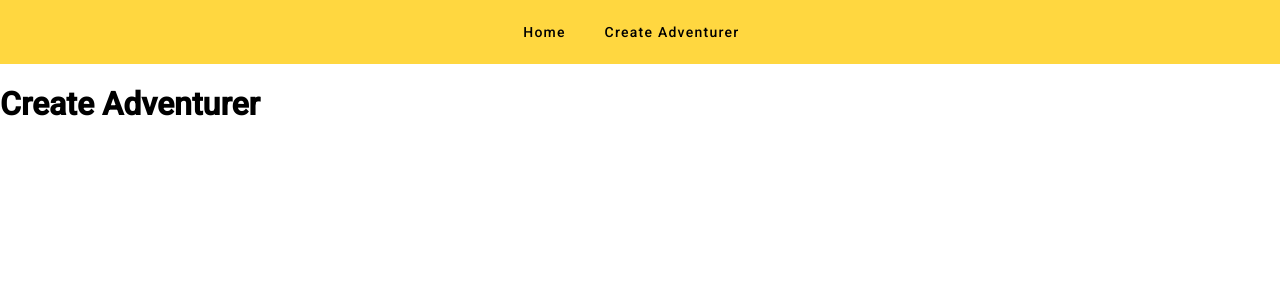
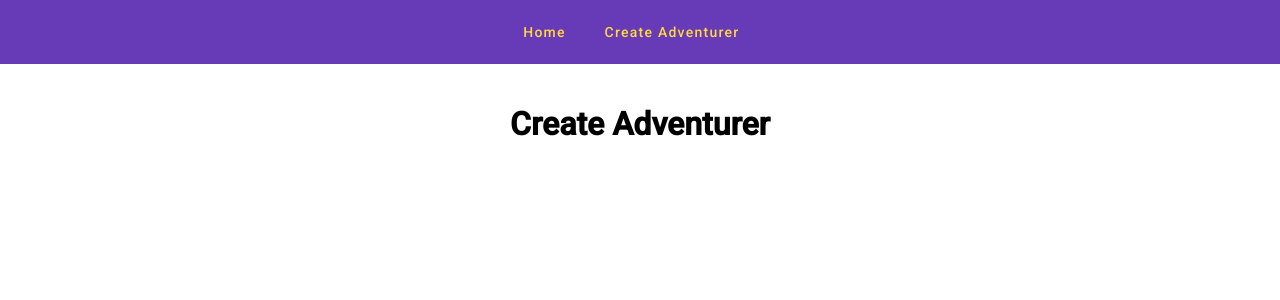
Before and after one commit to coreybigboi/adventurerCreator, an Angular app: page /create in a window 1280 px wide. Shown: the top 300 px of the page. Built offline with nearby package versions, Linux system fonts and the light colour scheme.

Commit message:
adds padding to page containers

```diff
--- a/src/app/app.component.css
+++ b/src/app/app.component.css
@@ -1,6 +1,6 @@
 .header{
   display: flex;
-  flex-direction: column;
+  flex-direction: row;
   align-items: center;
   justify-content: center;
 }
--- a/src/app/app.component.html
+++ b/src/app/app.component.html
@@ -1,8 +1,8 @@
 <header>
-  <mat-toolbar class="header" color="accent">
+  <mat-toolbar class="header" color="primary">
     <nav>
-      <button mat-button color="basic" class="header-route" routerLink="">Home</button>
-      <button mat-button color="basic" class="header-route" routerLink="/create">Create Adventurer</button>
+      <button mat-button color="accent" class="header-route" routerLink="">Home</button>
+      <button mat-button color="accent" class="header-route" routerLink="/create">Create Adventurer</button>
     </nav>
   </mat-toolbar>
 </header>
--- a/src/app/pages/create-adventurer/create-adventurer.component.css
+++ b/src/app/pages/create-adventurer/create-adventurer.component.css
@@ -0,0 +1,7 @@
+.create-page-container{
+  display: flex;
+  flex-direction: column;
+  align-items: center;
+  justify-content: center;
+  padding: 20px;
+}
--- a/src/app/pages/create-adventurer/create-adventurer.component.html
+++ b/src/app/pages/create-adventurer/create-adventurer.component.html
@@ -1,3 +1,3 @@
-<div>
+<div class="create-page-container">
   <h1>Create Adventurer</h1>
 </div>
--- a/src/app/pages/home/home.component.css
+++ b/src/app/pages/home/home.component.css
@@ -1,5 +1,11 @@
+p{
+  text-align: center;
+}
+
 .home-container{
   display: flex;
   flex-direction: column;
   align-items: center;
+  justify-content: center;
+  padding: 20px;
 }
```
